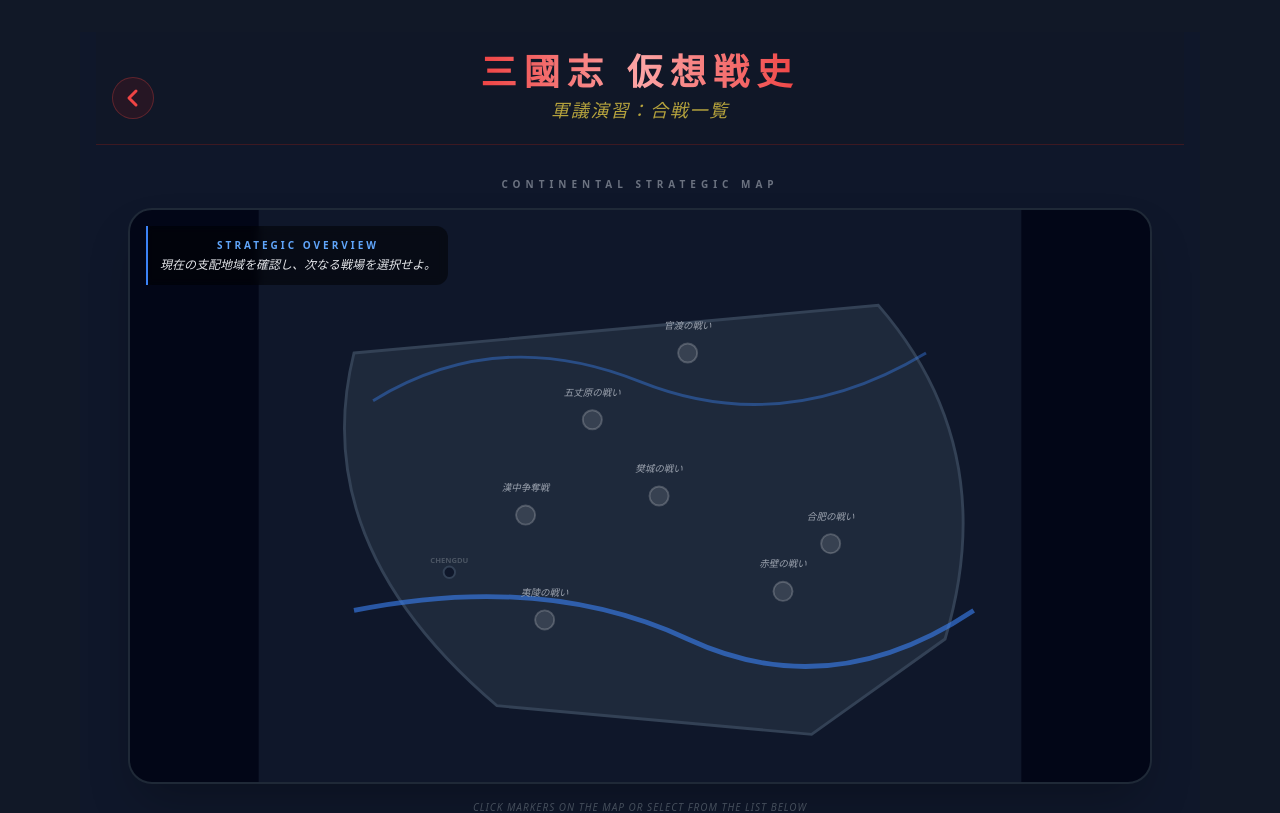
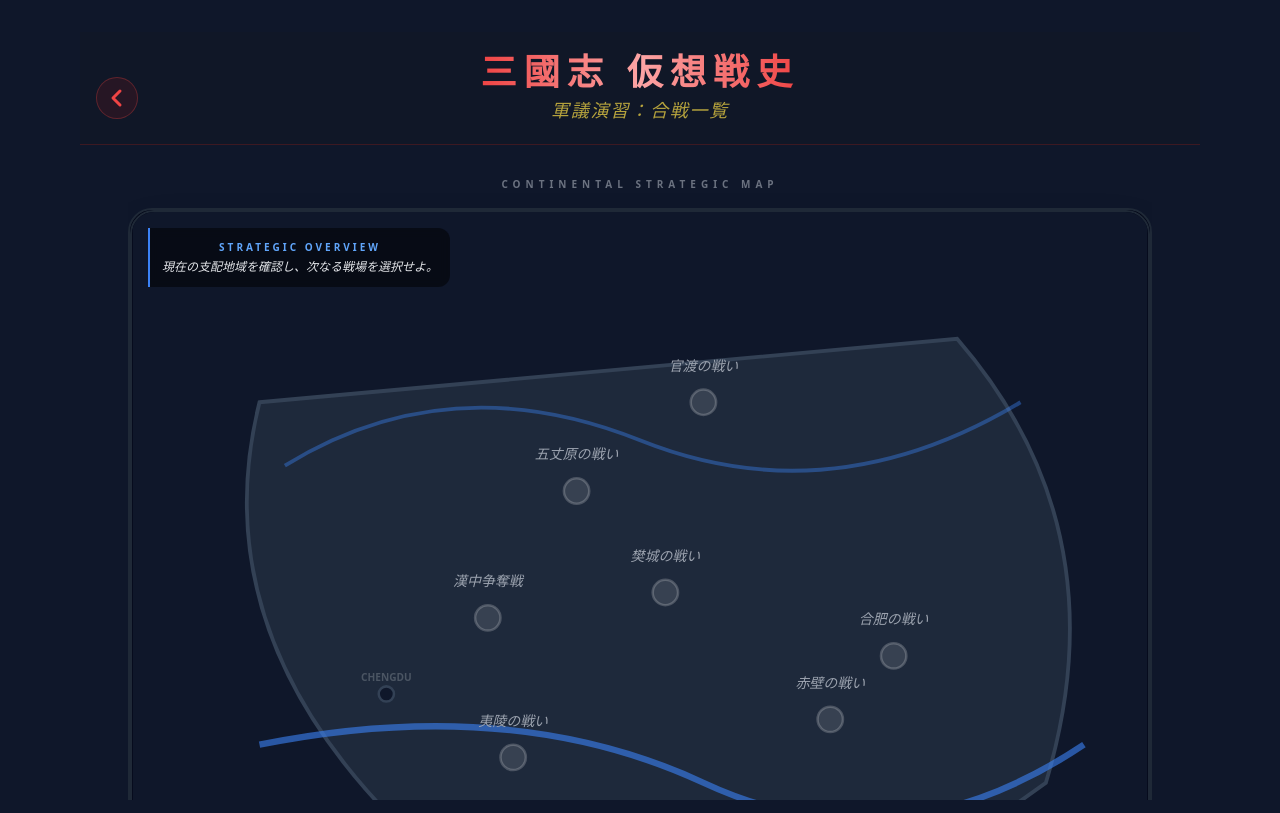
Before and after one commit to ryuji-nakamichi/vite-react-test, a React (Vite) app: page /vite-react-test/battles in a window 1280 px wide. Shown: the top 813 px of the page. Built offline with nearby package versions, Linux system fonts and the light colour scheme.

Commit message:
バトル一覧のUI調整

```diff
--- a/src/Components/StrategyMap.jsx
+++ b/src/Components/StrategyMap.jsx
@@ -1,12 +1,13 @@
 // src/Components/StrategyMap.jsx
 import { useNavigate } from 'react-router-dom';
-import { BATTLES } from '../data/battles'; // ★ 合戦データをインポート
+import { BATTLES } from '../data/battles';
 
 const StrategyMap = ({ visitedBranches = [] }) => {
   const navigate = useNavigate();
 
   return (
-    <div className="w-full aspect-video bg-slate-950 rounded-3xl border-2 border-gray-800 relative overflow-hidden shadow-2xl group">
+    /* aspect-video から aspect-[4/3] に変更してSVGと比率を合わせる */
+    <div className="w-full aspect-[4/3] bg-slate-950 rounded-3xl border-2 border-gray-800 relative overflow-hidden shadow-2xl group">
       <svg
         viewBox="0 0 800 600"
         className="w-full h-full select-none"
@@ -14,16 +15,15 @@ const StrategyMap = ({ visitedBranches = [] }) => {
       >
         <rect width="800" height="600" fill="#0f172a" />
 
-        {/* 大陸と河川の描画（ここは共通） */}
+        {/* 大陸と河川の描画 */}
         <path d="M 100 150 L 650 100 Q 780 250 720 450 L 580 550 L 250 520 Q 50 350 100 150 Z" fill="#1e293b" stroke="#334155" strokeWidth="3" />
         <path d="M 120 200 Q 250 120 400 180 T 700 150" fill="none" stroke="#3b82f6" strokeWidth="3" opacity="0.4" />
         <path d="M 100 420 Q 300 380 450 450 T 750 420" fill="none" stroke="#3b82f6" strokeWidth="5" opacity="0.6" />
 
-        {/* ★ ここから：合戦データを配列化（Object.entries）してループ描画 */}
+        {/* 合戦データの描画 */}
         {Object.entries(BATTLES).map(([id, battle]) => {
           const isCleared = visitedBranches.includes(battle.branchId);
 
-          // 色指定の動的生成 (Tailwindのクラス名は文字列連結だと効かない場合があるため、styleまたは固定色を使用)
           const dotColor = isCleared ? (
             battle.mapColor === 'blue' ? '#3b82f6' :
               battle.mapColor === 'red' ? '#ef4444' :
@@ -31,7 +31,7 @@ const StrategyMap = ({ visitedBranches = [] }) => {
                   battle.mapColor === 'emerald' ? '#10b981' :
                     battle.mapColor === 'amber' ? '#f59e0b' :
                       battle.mapColor === 'purple' ? '#a855f7' : '#3b82f6'
-          ) : '#374151'; // 未踏はグレー
+          ) : '#374151';
 
           return (
             <g
@@ -39,13 +39,14 @@ const StrategyMap = ({ visitedBranches = [] }) => {
               onClick={() => navigate(`/battle/${id}`)}
               className="cursor-pointer pointer-events-auto hover:opacity-80 transition-opacity"
             >
-              {/* 波紋エフェクト */}
               <circle
                 cx={battle.mapX} cy={battle.mapY} r="20"
                 fill={dotColor}
                 className={isCleared ? "opacity-20 animate-ping" : "opacity-0"}
               />
-              {/* 拠点本体 */}
+              {/* 拠点の当たり判定をスマホ用に少し大きく（見えない円で拡大） */}
+              <circle cx={battle.mapX} cy={battle.mapY} r="25" fill="transparent" />
+
               <circle
                 cx={battle.mapX} cy={battle.mapY} r="10"
                 fill={dotColor}
@@ -53,11 +54,10 @@ const StrategyMap = ({ visitedBranches = [] }) => {
                 stroke="rgba(255,255,255,0.2)"
                 strokeWidth="2"
               />
-              {/* ラベル */}
               <text
                 x={battle.mapX} y={battle.mapY - 25}
-                textAnchor="middle" fill="#9ca3af" fontSize="10" fontWeight="black"
-                className="uppercase italic"
+                textAnchor="middle" fill="#9ca3af" fontSize="11" fontWeight="black"
+                className="uppercase italic pointer-events-none"
               >
                 {battle.title.split(' - ')[0]} {isCleared ? battle.icon : ''}
               </text>
@@ -65,13 +65,12 @@ const StrategyMap = ({ visitedBranches = [] }) => {
           );
         })}
 
-        {/* 装飾用の固定地点（首都など） */}
         <circle cx="200" cy="380" r="6" fill="#0f172a" stroke="#334155" strokeWidth="2" />
         <text x="200" y="370" textAnchor="middle" fill="#4b5563" fontSize="8" fontWeight="bold">CHENGDU</text>
       </svg>
 
-      {/* オーバーレイ（共通） */}
-      <div className="absolute top-4 left-4 pointer-events-none">
+      {/* ★ オーバーレイの調整：スマホでは非表示にするか、位置を変える */}
+      <div className="absolute top-4 left-4 pointer-events-none hidden sm:block">
         <div className="bg-black/50 backdrop-blur-sm border-l-2 border-blue-500 p-3 rounded-r-xl">
           <h3 className="text-blue-400 text-[10px] font-black tracking-[0.3em] uppercase mb-1">Strategic Overview</h3>
           <p className="text-gray-200 text-xs font-serif italic">
--- a/src/Pages/BattleList.jsx
+++ b/src/Pages/BattleList.jsx
@@ -1,5 +1,5 @@
 // src/Pages/BattleList.jsx
-import React from 'react';
+import React, { useState, useEffect, useRef } from 'react'; // useRefを追加
 import { useNavigate } from 'react-router-dom';
 import Header from '../Components/Header';
 import NavigationButton from '../Components/NavigationButton';
@@ -8,6 +8,59 @@ import { BATTLES } from '../data/battles';
 
 const BattleList = ({ isMonetized, visitedBranches = [] }) => {
   const navigate = useNavigate();
+  const scrollRef = useRef(null); // マップスクロール用の参照
+  const [isDragging, setIsDragging] = useState(false);
+  const [startX, setStartX] = useState(0);
+  const [scrollLeft, setScrollLeft] = useState(0);
+
+  useEffect(() => {
+    // 1. 少しだけ遅延させてレンダリング完了を待つ（確実な位置計算のため）
+    const timer = setTimeout(() => {
+      if (scrollRef.current) {
+        // 2. 次に進むべき（未クリアの）合戦を特定
+        const battleKeys = Object.keys(BATTLES);
+        const nextBattleKey = battleKeys.find(key =>
+          !visitedBranches.includes(BATTLES[key].branchId)
+        ) || battleKeys[battleKeys.length - 1]; // 全クリアなら最後の戦場
+
+        const targetBattle = BATTLES[nextBattleKey];
+
+        if (targetBattle) {
+          // 3. コンテナの現在の表示幅を取得（スマホなら375px〜など）
+          const containerWidth = scrollRef.current.offsetWidth;
+
+          // 4. 中央配置の計算式：ターゲットのX座標 - (画面幅 / 2)
+          // これで、マーカーが画面のちょうど真ん中に来ます
+          const scrollPos = targetBattle.mapX - (containerWidth / 2);
+
+          // 5. スムーズにスクロール実行
+          scrollRef.current.scrollTo({
+            left: scrollPos,
+            behavior: 'smooth'
+          });
+        }
+      }
+    }, 300); // 0.3秒のディレイ
+
+    return () => clearTimeout(timer);
+  }, [visitedBranches]); // クリア状況が変わった時にも再実行
+
+
+  // マップのドラッグ処理
+  const handleMouseDown = (e) => {
+    if (window.innerWidth >= 640) return; // PCでは標準の挙動にする場合
+    setIsDragging(true);
+    setStartX(e.pageX - scrollRef.current.offsetLeft);
+    setScrollLeft(scrollRef.current.scrollLeft);
+  };
+  const handleMouseUp = () => setIsDragging(false);
+  const handleMouseMove = (e) => {
+    if (!isDragging) return;
+    e.preventDefault();
+    const x = e.pageX - scrollRef.current.offsetLeft;
+    const walk = (x - startX) * 1.5;
+    scrollRef.current.scrollLeft = scrollLeft - walk;
+  };
 
   // 勢力ごとのデザインテーマ
   const FACTION_THEMES = {
@@ -27,20 +80,42 @@ const BattleList = ({ isMonetized, visitedBranches = [] }) => {
   };
 
   return (
-    <div className={`flex-grow flex flex-col w-full min-h-screen ${isMonetized ? 'bg-golden-mode' : 'bg-slate-900'}`}>
+    <div className={`flex-grow flex flex-col w-full max-w-full min-h-screen overflow-x-hidden ${isMonetized ? 'bg-golden-mode' : 'bg-slate-900'}`}>
       <Header page={{ title: '軍議演習：合戦一覧' }} />
 
-      <main className="flex-grow flex flex-col items-center p-4 sm:p-8">
-        <div className="w-full max-w-5xl">
+      {/* mainタグで横方向の漏れを物理的にシャットアウト */}
+      <main className="flex-grow flex flex-col items-center w-full max-w-full p-4 sm:p-8 overflow-hidden">
+        <div className="w-full max-w-5xl mx-auto">
 
-          {/* ★ 戦略地図：画面上部に堂々と配置 */}
-          <div className="mb-12">
+          {/* 1. 戦略地図セクション：コンテナ内で 800px をスライドさせる */}
+          <div className="mb-12 w-full max-w-full overflow-hidden">
             <h2 className="text-gray-500 text-[10px] font-black tracking-[0.5em] uppercase mb-4 text-center">
               Continental Strategic Map
             </h2>
-            <StrategyMap visitedBranches={visitedBranches} />
-            <p className="mt-4 text-[10px] text-gray-600 italic tracking-widest uppercase text-center">
-              Click markers on the map or select from the list below
+
+            {/* マップの窓枠 */}
+            <div className="w-full overflow-hidden rounded-3xl border-2 border-gray-800 shadow-2xl bg-slate-950">
+              {/* スクロールエリア */}
+              <div
+                ref={scrollRef}
+                onMouseDown={handleMouseDown}
+                onMouseUp={handleMouseUp}
+                onMouseLeave={handleMouseUp}
+                onMouseMove={handleMouseMove}
+                className="w-full overflow-x-auto overflow-y-hidden scrollbar-hide cursor-grab active:cursor-grabbing touch-pan-x flex"
+              >
+                {/* スマホでは w-[800px] で巨大な地図を維持、
+                   PC（sm以上）では w-full で画面に収める
+                */}
+                <div className="flex-shrink-0 w-[800px] sm:w-full h-auto">
+                  <StrategyMap visitedBranches={visitedBranches} />
+                </div>
+              </div>
+            </div>
+
+            <p className="mt-4 text-[10px] text-gray-600 italic tracking-widest uppercase text-center animate-pulse">
+              <span className="sm:hidden">◀ Swipe the map to explore ▶</span>
+              <span className="hidden sm:inline">Click markers on the map or select from the list below</span>
             </p>
           </div>
 
@@ -48,7 +123,8 @@ const BattleList = ({ isMonetized, visitedBranches = [] }) => {
             合戦場を選択せよ
           </h2>
 
-          <div className="grid grid-cols-1 md:grid-cols-2 gap-6">
+          {/* 2. 合戦カードリスト：グリッドが画面を突き破らないよう w-full を指定 */}
+          <div className="w-full grid grid-cols-1 md:grid-cols-2 gap-6">
             {Object.entries(BATTLES).map(([key, battle]) => {
               const isCleared = visitedBranches.includes(battle.branchId);
               const hasMilitaryOrder = !isCleared;
@@ -62,7 +138,7 @@ const BattleList = ({ isMonetized, visitedBranches = [] }) => {
                     : 'bg-gray-800/50 border-gray-700 hover:border-red-500/50'
                     }`}
                 >
-                  {/* 1. クリア済みバッジ：ここだけを overflow-hidden の小箱に入れる */}
+                  {/* クリア済みバッジ */}
                   {isCleared && (
                     <div className="absolute top-0 right-0 w-20 h-20 overflow-hidden rounded-tr-2xl pointer-events-none">
                       <div className="absolute -right-8 -top-8 w-20 h-20 bg-blue-600 rotate-45 flex items-end justify-center pb-1 shadow-lg">
@@ -73,7 +149,7 @@ const BattleList = ({ isMonetized, visitedBranches = [] }) => {
                     </div>
                   )}
 
-                  {/* 2. ヘッダー行（統合済み） */}
+                  {/* ヘッダー行 */}
                   <div className="flex justify-between items-center mb-4">
                     <div className="flex items-center gap-2">
                       <span className={`text-[10px] font-bold px-2 py-1 rounded uppercase ${isCleared ? 'text-blue-400 bg-blue-400/10' : 'text-red-500 bg-red-500/10'
@@ -81,13 +157,12 @@ const BattleList = ({ isMonetized, visitedBranches = [] }) => {
                         {isCleared ? '制圧済み' : '未踏の地'}
                       </span>
                     </div>
-                    {/* ★ アイコン付きのラベル表示 */}
                     <span className="text-[10px] font-bold text-gray-500 uppercase tracking-widest flex items-center gap-1">
                       {battle.typeLabel || 'BATTLEFIELD'} {battle.icon || '🗡️'}
                     </span>
                   </div>
 
-                  {/* 3. 軍令バッジ（絶対配置の調整） */}
+                  {/* 軍令バッジ */}
                   {hasMilitaryOrder && (
                     <div className="absolute top-12 right-4 animate-bounce z-10">
                       <span className="bg-yellow-500 text-black text-[10px] font-black px-2 py-1 rounded shadow-lg border border-yellow-300">
@@ -96,7 +171,6 @@ const BattleList = ({ isMonetized, visitedBranches = [] }) => {
                     </div>
                   )}
 
-                  {/* 4. コンテンツ */}
                   <h3 className={`text-xl font-bold mb-2 transition-colors ${isCleared ? 'text-blue-200' : 'text-white group-hover:text-red-400'
                     }`}>
                     {battle.title}
@@ -106,16 +180,15 @@ const BattleList = ({ isMonetized, visitedBranches = [] }) => {
                     {battle.phases.start.message.substring(0, 50)}...
                   </p>
 
-                  {/* 5. フッター（勢力・ボタン案内） */}
+                  {/* フッター：勢力アイコンと出陣案内 */}
                   <div className="flex justify-between items-center">
                     <div className="flex -space-x-2">
                       {battle.factions?.map((factionName, index) => (
                         <div
                           key={index}
-                          className="relative group/faction" // 親にgroupを設定
+                          className="relative group/faction"
                           style={{ zIndex: 10 - index }}
                         >
-                          {/* 勢力丸アイコン */}
                           <div
                             className={`w-8 h-8 rounded-full border-2 border-gray-800 flex items-center justify-center text-[10px] font-bold shadow-lg transition-all hover:scale-110 hover:-translate-y-1 ${FACTION_THEMES[factionName] || FACTION_THEMES.default
                               }`}
@@ -123,7 +196,7 @@ const BattleList = ({ isMonetized, visitedBranches = [] }) => {
                             {factionName}
                           </div>
 
-                          {/* ★ ゲーム風ツールチップレイヤー */}
+                          {/* ツールチップレイヤー */}
                           <div className="absolute bottom-full left-1/2 -translate-x-1/2 mb-3 w-48 p-3 bg-gray-900 border border-gray-700 rounded-xl shadow-[0_10px_30px_rgba(0,0,0,0.5)] opacity-0 invisible group-hover/faction:opacity-100 group-hover/faction:visible transition-all z-50 pointer-events-none">
                             <div className="text-xs font-bold text-white border-b border-gray-700 pb-1 mb-1 flex items-center gap-2">
                               <span className={`w-2 h-2 rounded-full ${FACTION_THEMES[factionName]}`}></span>
@@ -132,7 +205,6 @@ const BattleList = ({ isMonetized, visitedBranches = [] }) => {
                             <div className="text-[10px] text-gray-400 leading-relaxed font-serif italic">
                               {FACTION_DETAILS[factionName]?.desc || '詳細は不明。'}
                             </div>
-                            {/* ツールチップの矢印 */}
                             <div className="absolute top-full left-1/2 -translate-x-1/2 border-8 border-transparent border-t-gray-900"></div>
                           </div>
                         </div>
--- a/src/index.css
+++ b/src/index.css
@@ -1,15 +1,51 @@
 /* 1. フォントやカラースキームなど、アプリ全体に影響するグローバルな設定 */
+
+*,
+*::before,
+*::after {
+  box-sizing: border-box;
+}
 
 html,
 body,
 #root {
-  /* 画面が勝手にバウンドしたりスクロールしたりするのを防ぐ */
   height: 100%;
+  width: 100%;
   margin: 0;
   padding: 0;
   color: white;
-  background-color: #111827;
-  /* ★ ここで大元のスクロールを禁止する */
+  background-color: #0f172a;
+  /* 横揺れを完全に封印 */
+  overflow-x: hidden;
+}
+
+body {
+  margin: 0;
+  /* ★ 以下の flex 関連を削除し、標準のドキュメントフローに戻す */
+  display: block;
+  min-width: 320px;
+  min-height: 100vh;
+  line-height: 1.5;
+}
+
+/* アプリ全体を包むラッパー */
+#appWrapper {
+  width: 100%;
+  min-height: 100%;
+  position: relative;
+  overflow-y: auto;
+  overflow-x: hidden;
+  /* 二重の防波堤 */
+}
+
+/* スクロールバーを隠す設定 */
+.scrollbar-hide::-webkit-scrollbar {
+  display: none;
+}
+
+.scrollbar-hide {
+  -ms-overflow-style: none;
+  scrollbar-width: none;
 }
 
 :root {
```
